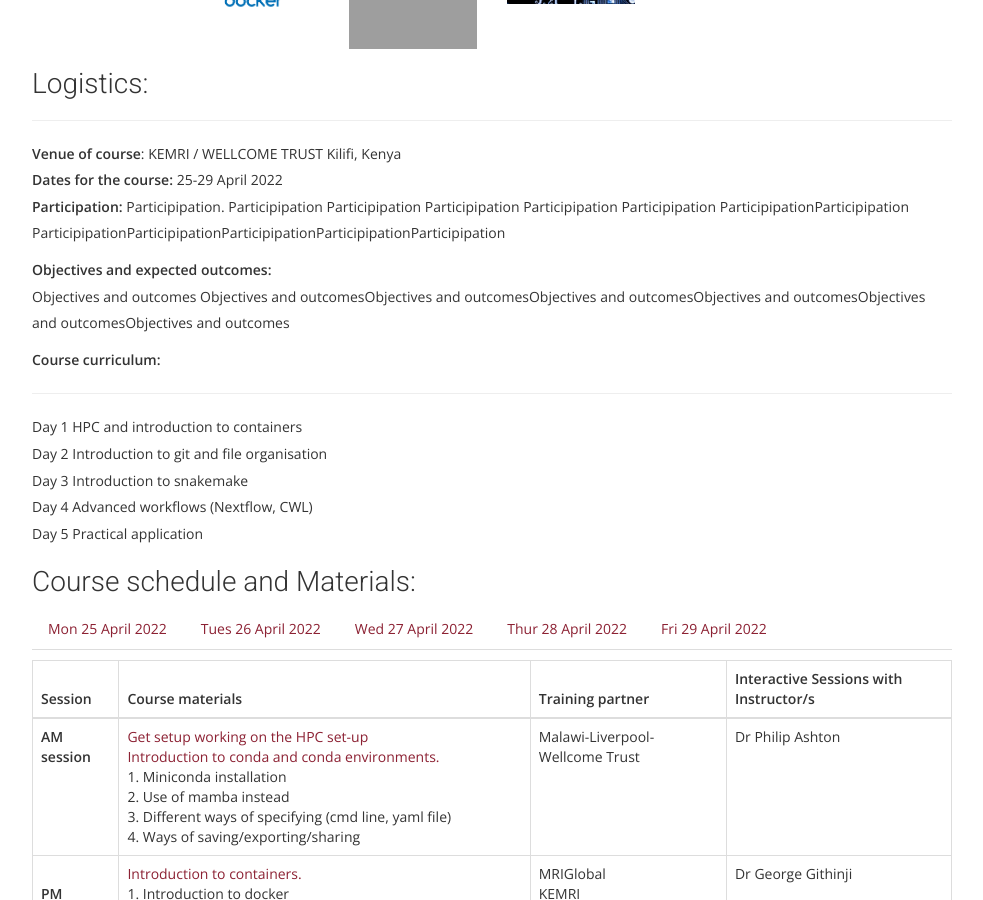
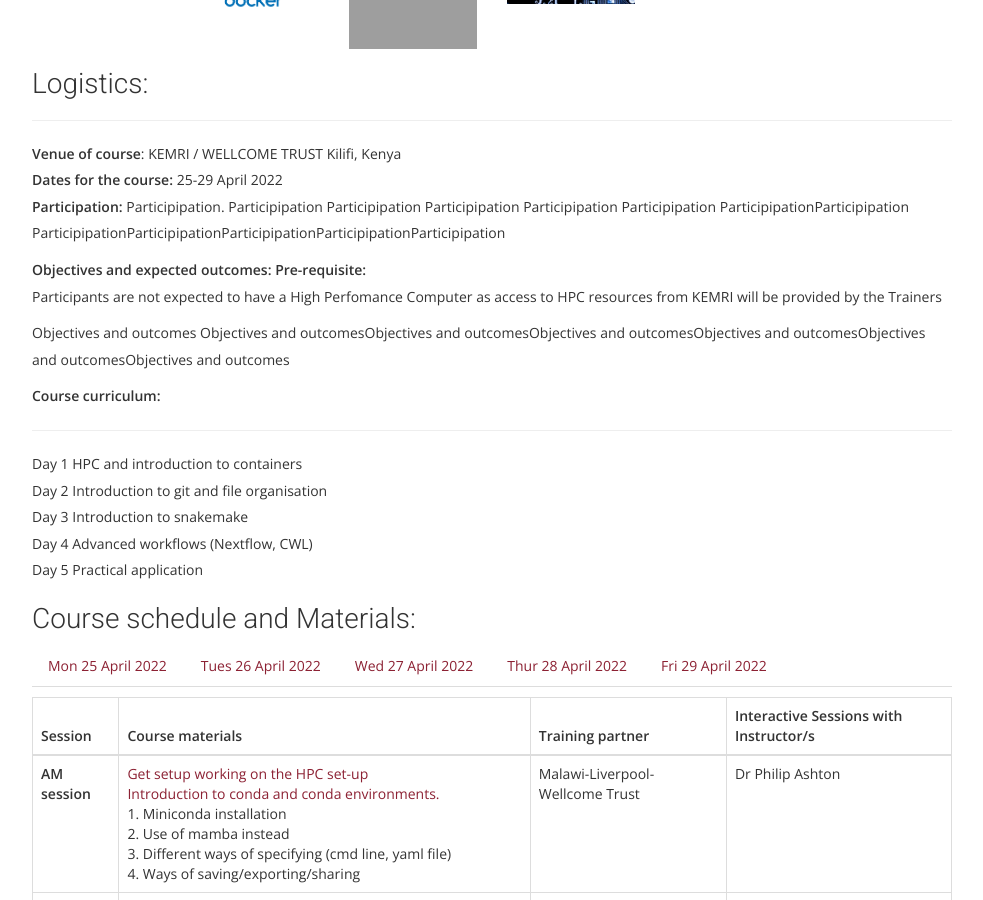
Before and after one commit to uct-cbio/ngs-academy, a Jekyll site: the page built from _posts/2022-04-13-wip-ADTDW.md, in a window 1280 px wide and 900 px high, scrolled down 747 px. Shown: the whole window, without its empty margins (243-1226 px from the left). Built offline with Jekyll 4.4.1, drawn with Linux system fonts in a browser that asks for light colours; nearby versions of some CDN libraries; some web fonts are replaced; comment, search, counter and statistics services are not loaded.

Commit message:
added pre req

```diff
--- a/_posts/2022-04-13-wip-ADTDW.md
+++ b/_posts/2022-04-13-wip-ADTDW.md
@@ -86,7 +86,13 @@ The NGS Academy forms part of the Africa CDC Pathogen Genomics Initiative (PGI).
 <!-- <li><b>Notification date for successful Applicants:</b> </li> -->
 </ol>
 <b>Objectives and expected outcomes:</b>
+<b>Pre-requisite:</b>
 
+<ol>
+<li>Participants are not expected to have a High Perfomance Computer as access to HPC resources from KEMRI will be provided by the Trainers
+</li>
+
+</ol>
 <ol>
 <li>Objectives and outcomes Objectives and outcomesObjectives and outcomesObjectives and outcomesObjectives and outcomesObjectives and outcomesObjectives and outcomes
 </li>
```
